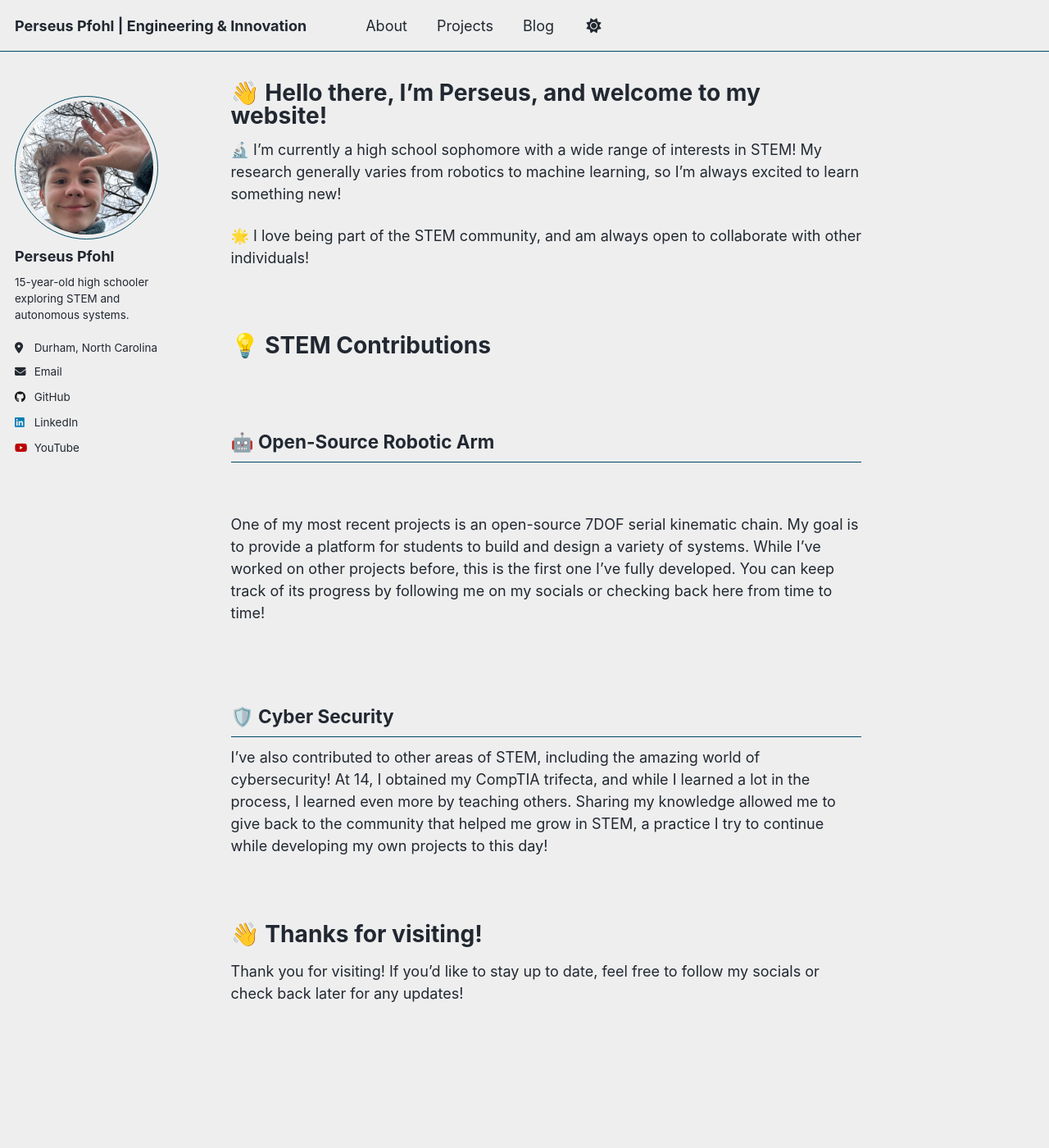
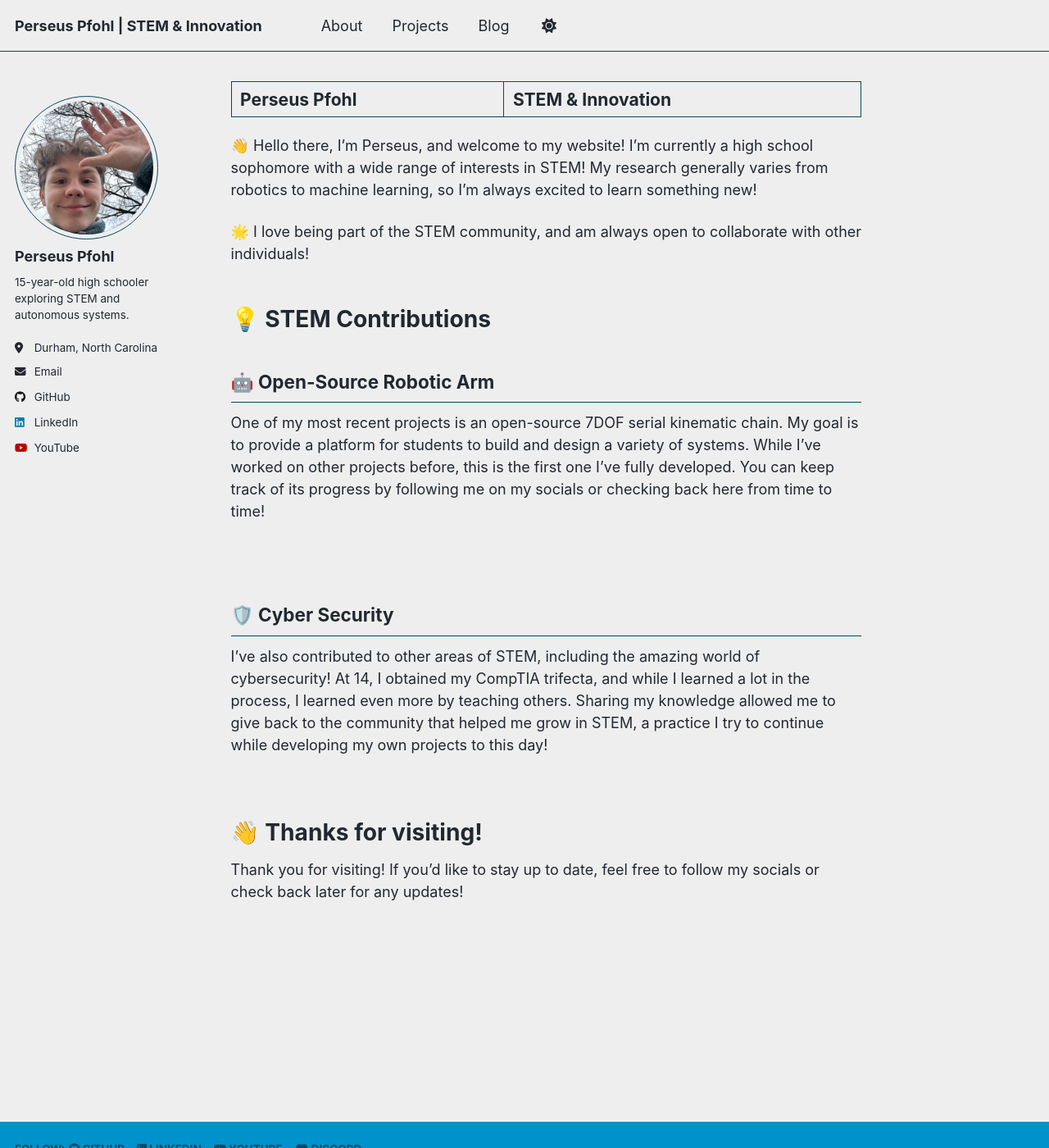
Before and after one commit to perseuspfohl/perseuspfohl.github.io, a Jekyll site: the page built from _pages/main.md, in a window 1280 px wide and 1400 px high. Shown: the whole window at 82% size. Built offline with Jekyll 4.4.1, drawn with Linux system fonts in a browser that asks for light colours; a script that is not in the unit is left out; some of the changed text lies outside the part shown.

```diff
--- a/_config.yml
+++ b/_config.yml
@@ -1,6 +1,6 @@
 locale                   : "en-US"
 site_theme               : "air" # Currently available options are "default", "air"
-title                    : "Perseus Pfohl | Engineering & Innovation"
+title                    : "Perseus Pfohl | STEM & Innovation"
 title_separator          : "-"
 name                     : &name "Perseus Pfohl"
 description              : &description "Your Name's academic portfolio"
@@ -119,7 +119,7 @@ collections:
 
 # These settings control how pages and collections are included in the site
 defaults:
-  # _posts
+  # _postse
   - scope:
       path: ""
       type: posts
@@ -168,6 +168,7 @@ plugins:
   - jekyll-paginate
   - jekyll-sitemap
   - jekyll-redirect-from
+  - jekyll-last-modified-at
   - jemoji
 
 # Mimic GitHub Pages with --safe
--- a/_includes/footer.html
+++ b/_includes/footer.html
@@ -8,10 +8,11 @@
       <li><a href="https://linkedin.com/in/{{ site.author.linkedin }}"><i class="fab fa-linkedin" aria-hidden="true"></i> LinkedIn</a></li>
     {% endif %}
     <li><a href="https://www.youtube.com/@perseuspfohl"><i class="fab fa-youtube" aria-hidden="true"></i> YouTube</a></li>
+    <li><a href="https://discord.gg/rDmKjE6eAY"><i class="fab fa-discord" aria-hidden="true"></i> Discord</a></li>
   </ul>
 </div>
 
 <div class="page__footer-copyright">
   &copy; {{ site.time | date: '%Y' }} Perseus Pfohl<br />
-  Site last updated {{ "now" | date: '%Y-%m-%d' }}
+  Site last updated {{ page.last_modified_at | date: '%Y-%m-%d' }}
 </div>
--- a/_pages/main.md
+++ b/_pages/main.md
@@ -1,18 +1,16 @@
 ---
 permalink: /
-title: "👋 Hello there, I’m Perseus, and welcome to my website!"
+title: "Perseus Pfohl | STEM & Innovation"
 author_profile: true
 ---
 
-🔬 I’m currently a high school sophomore with a wide range of interests in STEM! My research generally varies from robotics to machine learning, so I'm always excited to learn something new!<br>
+👋 Hello there, I’m Perseus, and welcome to my website! I’m currently a high school sophomore with a wide range of interests in STEM! My research generally varies from robotics to machine learning, so I'm always excited to learn something new!<br>
 
-🌟 I love being part of the STEM community, and am always open to collaborate with other individuals!<br><br><br>
+🌟 I love being part of the STEM community, and am always open to collaborate with other individuals!<br><br>
 
 # 💡 STEM Contributions
-<br>
 
-## 🤖 Open-Source Robotic Arm
-<br>
+## 🤖 Open-Source Robotic Arm<br>
 
 One of my most recent projects is an open-source 7DOF serial kinematic chain. My goal is to provide a platform for students to build and design a variety of systems. While I’ve worked on other projects before, this is the first one I’ve fully developed. You can keep track of its progress by following me on my socials or checking back here from time to time!<br><br><br>
 
--- a/_pages/tagged-posts.html
+++ b/_pages/tagged-posts.html
@@ -6,7 +6,8 @@ author_profile: true
 ---
 
 {% include base_path %}
-{% include group-by-array collection=site.posts field="tags" %}
+{% assign all_content = site.posts | concat: site.projects %}
+{% include group-by-array collection=all_content field="tags" %}
 
 {% for tag in group_names %}
   {% assign posts = group_items[forloop.index0] %}
```
